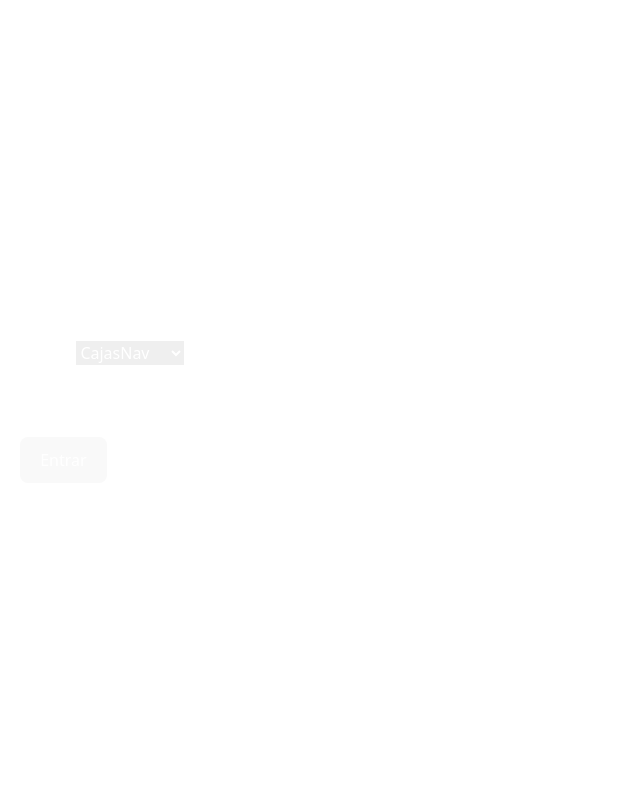
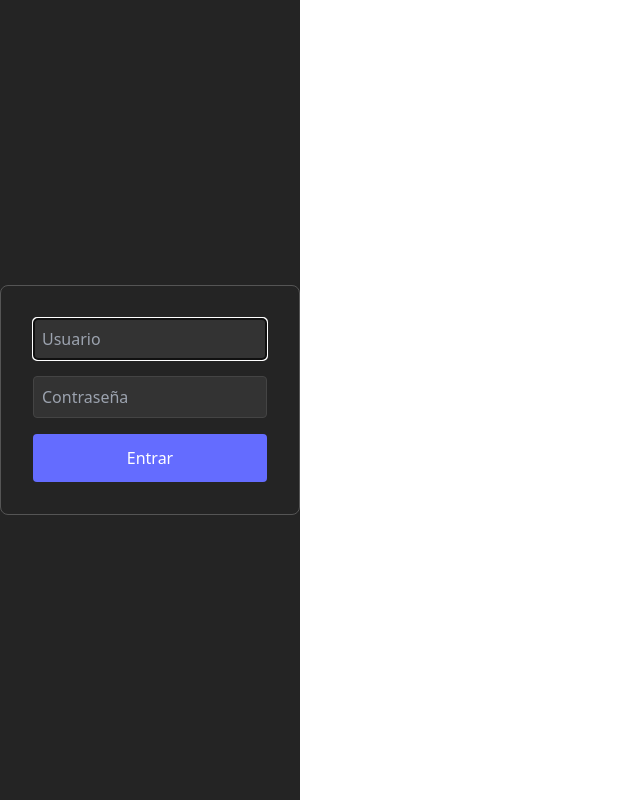
Before and after one commit to ivanypipa/omnia-frontend, a React (Vite) app: page / in a window 1280 px wide. Shown: the whole page, without its empty margins (0-640 px from the left). Built offline with nearby package versions, Linux system fonts and the light colour scheme.

Commit message:
Implementa login dev con credenciales Gaston/1234 para CajasNav y proderma/1234 para Consultorio

```diff
--- a/src/DevLogin.jsx
+++ b/src/DevLogin.jsx
@@ -1,50 +1,96 @@
 // src/DevLogin.jsx
-import { useState, useMemo } from 'react'
+import { useState } from 'react'
+
+// Define aquí tus clientes “de prueba”
+const clients = [
+  { slug: 'CajasNav', username: 'Gaston',   password: '1234' },
+  { slug: 'Consultorio', username: 'proderma', password: '1234' }
+]
 
 export default function DevLogin({ onLogin }) {
-  // 1) Detecta dinámicamente las carpetas
-  const modules = import.meta.glob('./clientes/*/App.jsx')
-
-  // 2) Construye la lista de slugs **dentro** del componente
-  const slugs = useMemo(() => {
-    return Object.keys(modules)
-      .map(path => {
-        const m = path.match(/clientes\/(.+)\/App\.jsx/)
-        return m ? m[1] : null
-      })
-      .filter(Boolean)
-  }, [modules])
-
-  const [slug, setSlug] = useState(slugs[0] || '')
+  const [user, setUser] = useState('')
   const [pass, setPass] = useState('')
+  const [error, setError] = useState('')
 
   const handleSubmit = e => {
     e.preventDefault()
-    onLogin(slug)
+    const match = clients.find(
+      c => c.username === user.trim() && c.password === pass
+    )
+    if (match) {
+      setError('')
+      onLogin(match.slug)
+    } else {
+      setError('Usuario o contraseña incorrectos')
+    }
   }
 
   return (
-    <form onSubmit={handleSubmit} style={{ padding: 20, color: '#fff' }}>
-      <h2>Login de Desarrollo</h2>
-      <label>
-        Cliente:
-        <select value={slug} onChange={e => setSlug(e.target.value)}>
-          {slugs.map(s => (
-            <option key={s} value={s}>{s}</option>
-          ))}
-        </select>
-      </label>
-      <br/><br/>
-      <label>
-        Contraseña (fake):
+    <div
+      style={{
+        display: 'flex',
+        justifyContent: 'center',
+        alignItems: 'center',
+        height: '100vh',
+        background: '#242424',
+        color: '#fff'
+      }}
+    >
+      <form
+        onSubmit={handleSubmit}
+        style={{
+          display: 'flex',
+          flexDirection: 'column',
+          gap: '1rem',
+          padding: '2rem',
+          border: '1px solid #555',
+          borderRadius: '8px',
+          width: '300px'
+        }}
+      >
         <input
+          placeholder="Usuario"
+          value={user}
+          onChange={e => setUser(e.target.value)}
+          autoFocus
+          style={{
+            padding: '0.5rem',
+            borderRadius: '4px',
+            border: '1px solid #444',
+            background: '#333',
+            color: '#fff'
+          }}
+        />
+        <input
+          placeholder="Contraseña"
           type="password"
           value={pass}
           onChange={e => setPass(e.target.value)}
+          style={{
+            padding: '0.5rem',
+            borderRadius: '4px',
+            border: '1px solid #444',
+            background: '#333',
+            color: '#fff'
+          }}
         />
-      </label>
-      <br/><br/>
-      <button type="submit">Entrar</button>
-    </form>
+        {error && (
+          <div style={{ color: 'tomato', fontSize: '0.9rem' }}>{error}</div>
+        )}
+        <button
+          type="submit"
+          style={{
+            padding: '0.75rem',
+            borderRadius: '4px',
+            border: 'none',
+            background: '#646cff',
+            color: '#fff',
+            cursor: 'pointer'
+          }}
+        >
+          Entrar
+        </button>
+      </form>
+    </div>
   )
 }
```
